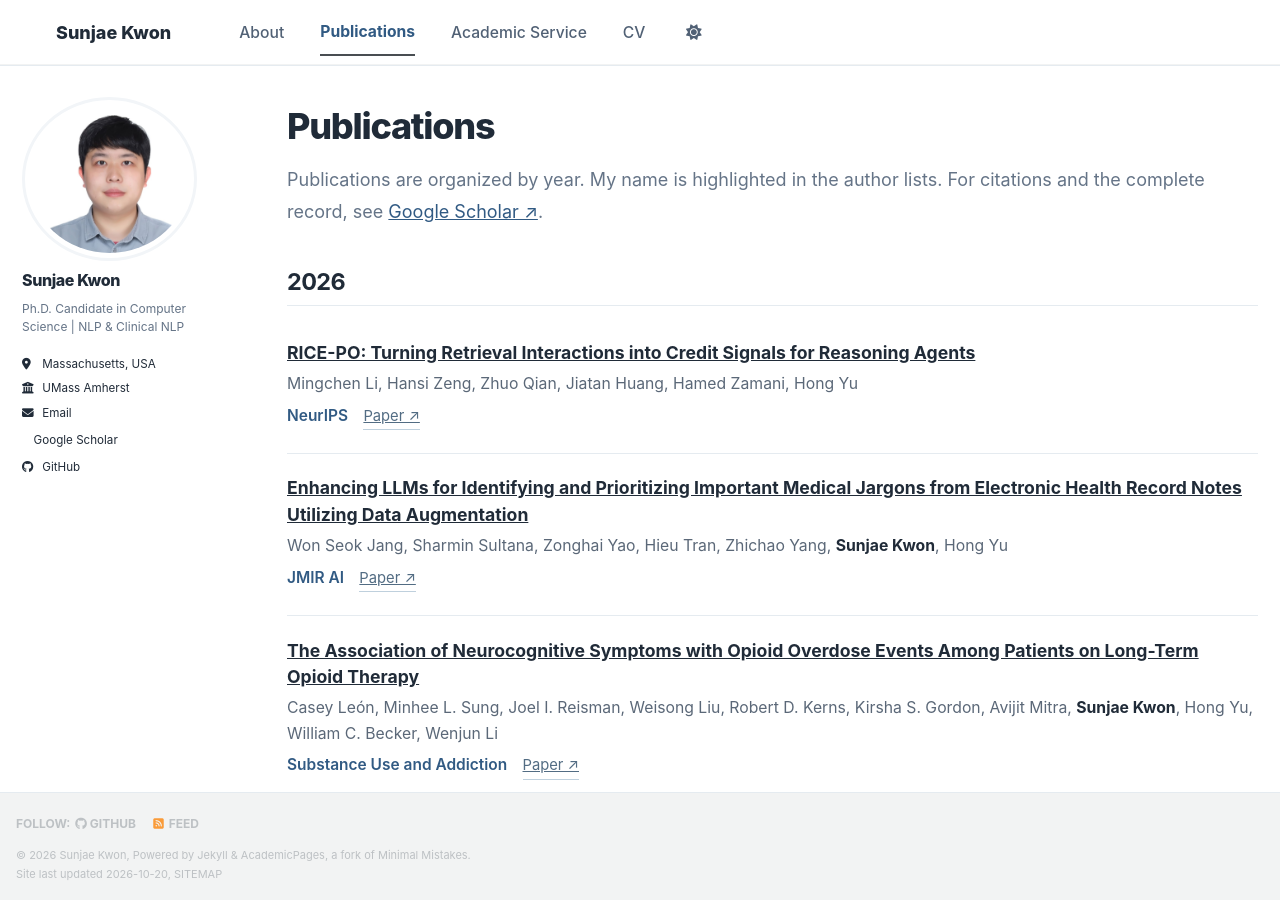
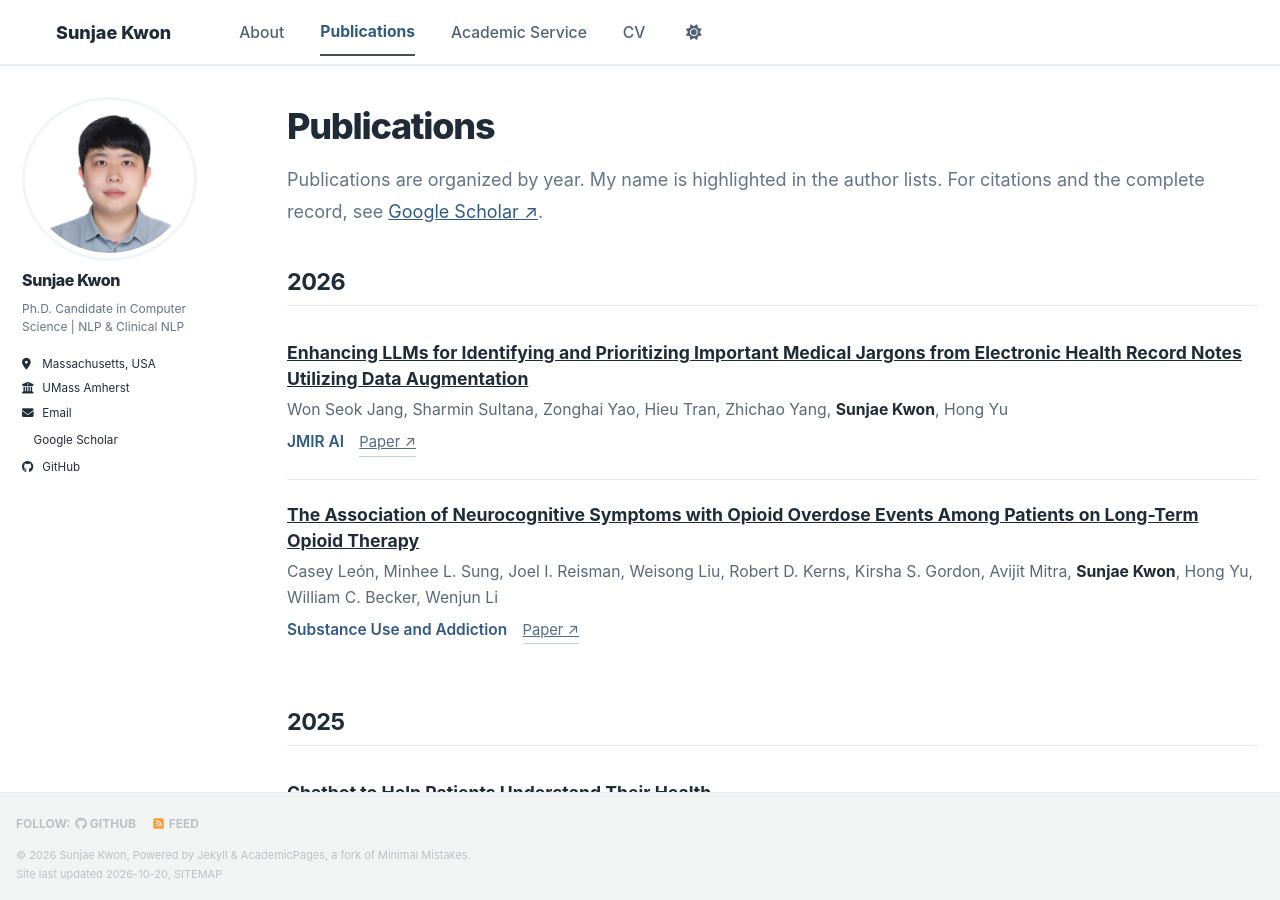
Before and after one commit to soon91jae/soon91jae.github.io, a Jekyll site: the page built from _pages/publications.html, in a window 1280 px wide and 900 px high. Built offline with Jekyll 4.4.1, drawn with Linux system fonts in a browser that asks for light colours; a style sheet for code colours, icons or effects is not loaded.

Commit message:
Exclude RICE-PO pending author verification against published record

```diff
--- a/_data/papers.yml
+++ b/_data/papers.yml
@@ -1,8 +1,3 @@
-- year: 2026
-  title: "RICE-PO: Turning Retrieval Interactions into Credit Signals for Reasoning Agents"
-  authors: "Mingchen Li, Hansi Zeng, Zhuo Qian, Jiatan Huang, Hamed Zamani, Hong Yu"
-  venue: "NeurIPS"
-  paper: "https://arxiv.org/abs/2605.26352"
 - year: 2026
   title: "Enhancing LLMs for Identifying and Prioritizing Important Medical Jargons from Electronic Health Record Notes Utilizing Data Augmentation"
   authors: "Won Seok Jang, Sharmin Sultana, Zonghai Yao, Hieu Tran, Zhichao Yang, Sunjae Kwon, Hong Yu"
```
